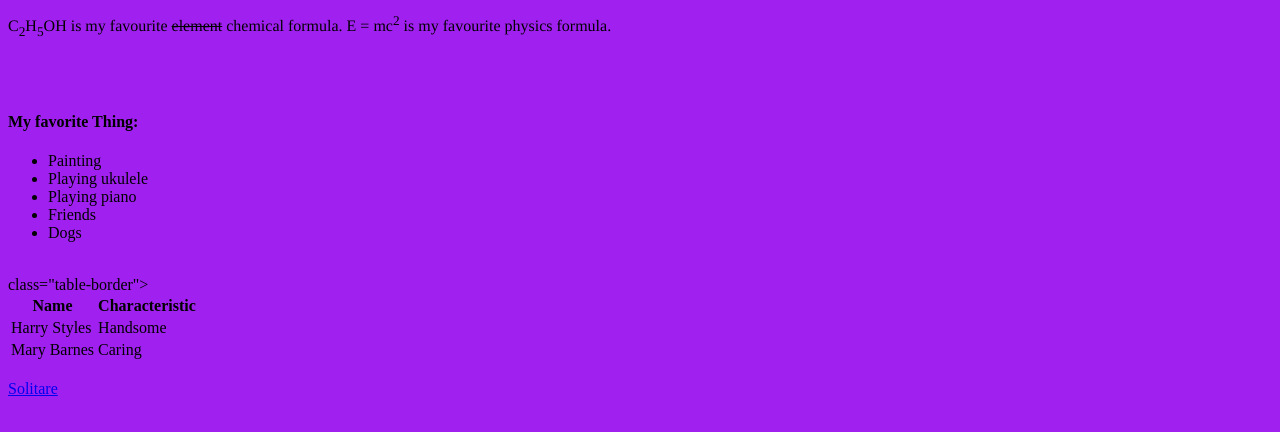
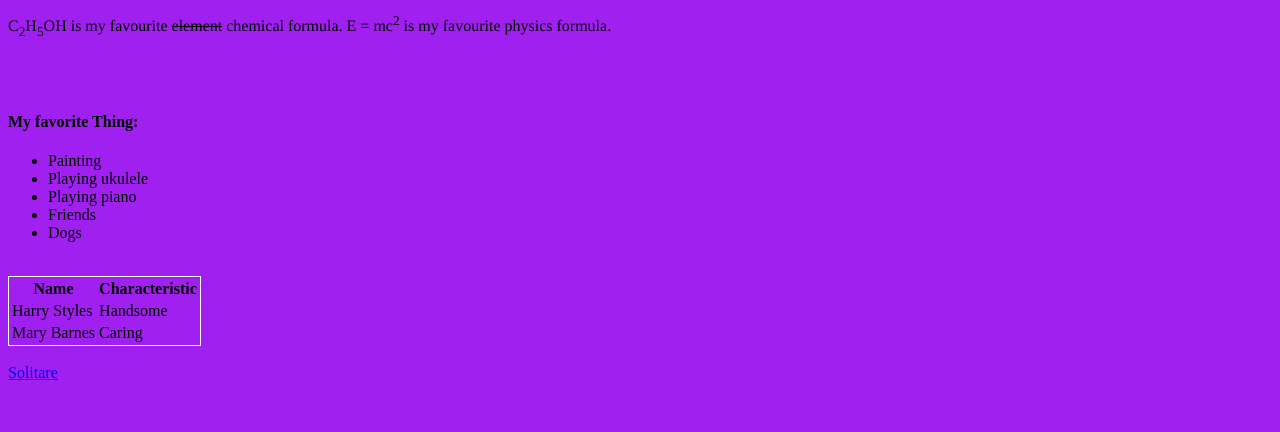
Before and after one commit to mebarne5/webpages, a plain HTML site: page webpagesGL.html in a window 1280 px wide. Shown: the part 150-582 px from the top of the page. Drawn offline with Linux system fonts and the light colour scheme.

Commit message:
Add files via upload

```diff
--- a/webpagesGL.css
+++ b/webpagesGL.css
@@ -13,7 +13,7 @@ p {
 }
 
 .table-border {
-    border: 1px solid #000000;
+    border: 1px solid #FFFFFF;
 }
 
 #photo-resize {
--- a/webpagesGL.html
+++ b/webpagesGL.html
@@ -43,7 +43,7 @@
     <br />
 
     <!-- A table of role models -->
-    <table> class="table-border">
+    <table class="table-border">
        <tr> <th>Name</th>  <th>Characteristic</th> </tr>
        <tr> <td>Harry Styles</td>  <td>Handsome</td> </tr>
        <tr> <td>Mary Barnes</td>  <td>Caring</td> </tr>
```
